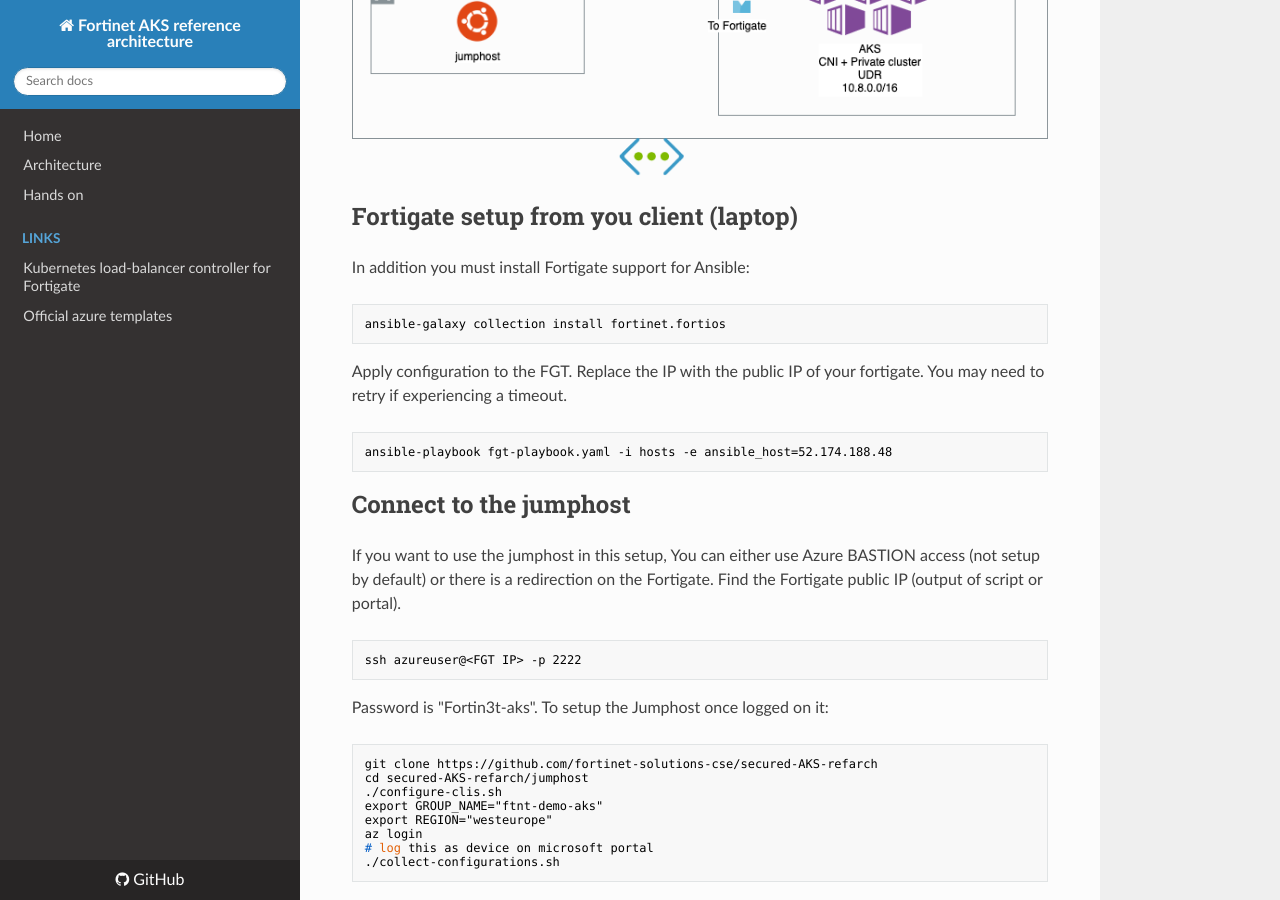
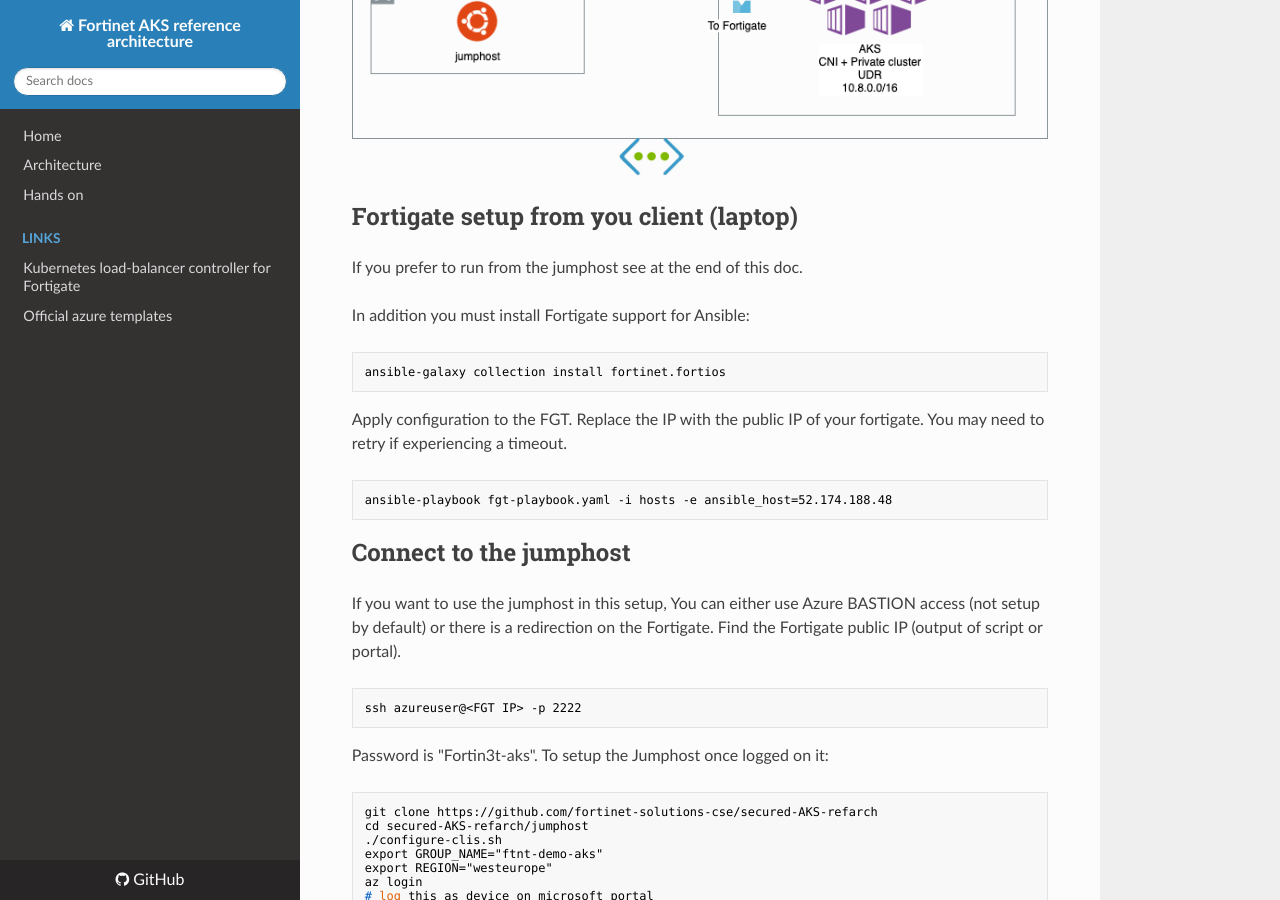
Before and after one commit to fortinet-solutions-cse/secured-AKS-refarch, an MkDocs documentation site: the page built from docs/JumphostUsage.md, in a window 1280 px wide and 900 px high, scrolled down 1532 px. Built offline with MkDocs 1.6.1, drawn with Linux system fonts in a browser that asks for light colours; nearby versions of some CDN libraries.

Commit message:
Clearer explanation on ansible on jumphost

````diff
--- a/docs/JumphostUsage.md
+++ b/docs/JumphostUsage.md
@@ -41,6 +41,8 @@ The result is a fully private setup (API and nodes) and ensuring there is firewa
 ![Architecture](images/SecureAKS.png)
 
 ## Fortigate setup from you client (laptop)
+
+If you prefer to run from the jumphost see at the end of this doc.
 
 In addition you must install Fortigate support for Ansible:
 ```shell
````
